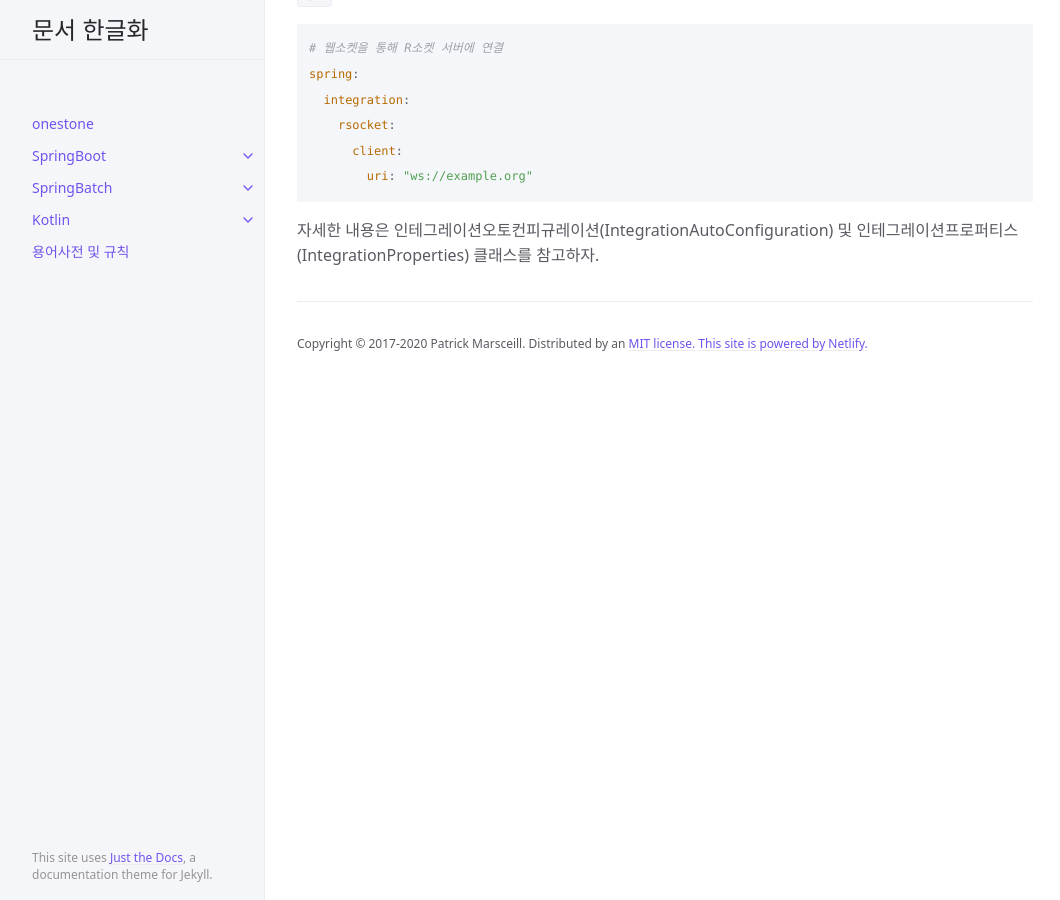
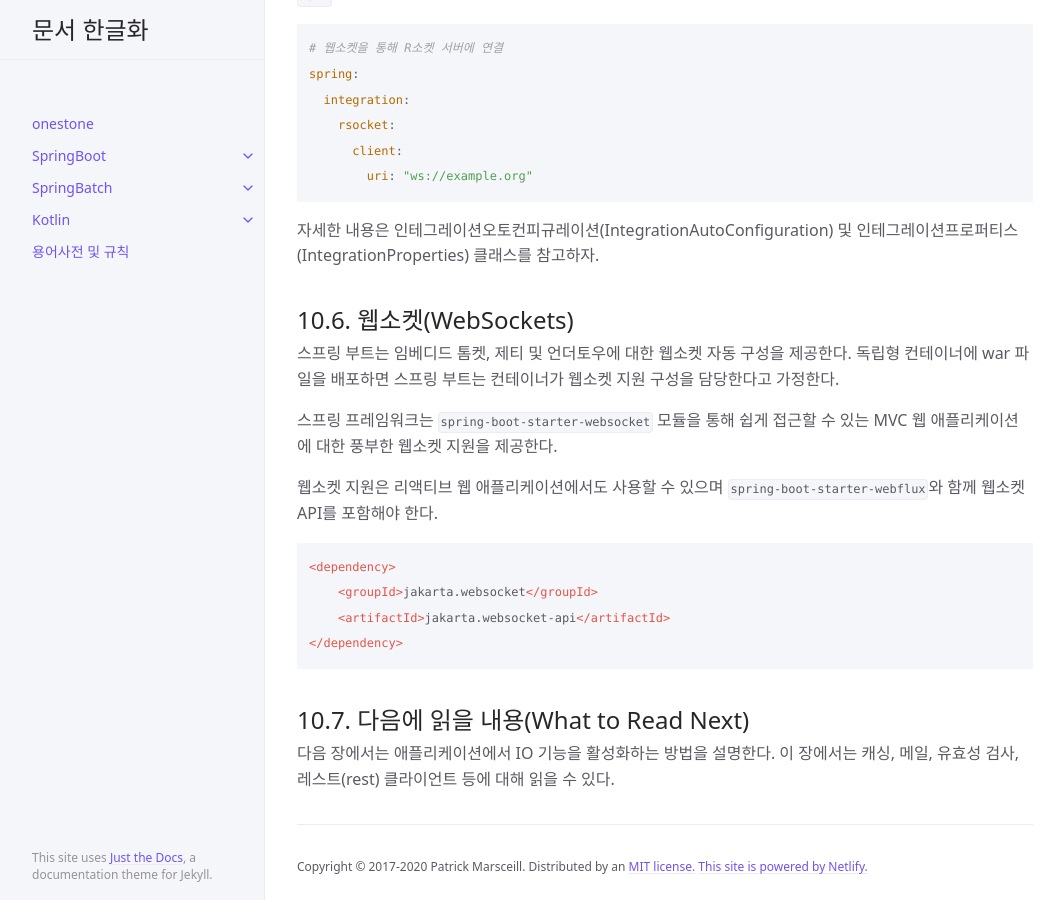
Before and after one commit to onestone9900/onestone9900.github.io, a Jekyll site: the page built from docs/spring_boot/3.1.1/spring_boot/10.messaging.md, in a window 1280 px wide and 900 px high, scrolled down 30056 px. Shown: the whole window, without its empty margins (107-1167 px from the left). Built offline with Jekyll 4.4.1, drawn with Linux system fonts in a browser that asks for light colours; some of the changed text lies outside the part shown.

Commit message:
docs: spring-boot - 10.6, 10.7

````diff
--- a/docs/spring_boot/3.1.1/spring_boot/10.messaging.md
+++ b/docs/spring_boot/3.1.1/spring_boot/10.messaging.md
@@ -31,8 +31,8 @@ nav_order: 10
         - 10.4.3. 스프링 메세징 R소켓 지원(Spring Messaging RSocket support)
         - 10.4.4. R소켓리퀘스터를 사용하여 R소켓 서비스 호출(Calling RSocket Services with RSocketRequester)
     - 10.5. 스프링 인테그레이션(Spring Integration)
-    - 10.6. WebSockets
-    - 10.7. What to Read Next
+    - 10.6. 웹소켓(WebSockets)
+    - 10.7. 다음에 읽을 내용(What to Read Next)
 
 ***
 
@@ -1119,3 +1119,22 @@ spring:
 ```
 
 자세한 내용은 인테그레이션오토컨피규레이션(IntegrationAutoConfiguration) 및 인테그레이션프로퍼티스(IntegrationProperties) 클래스를 참고하자.
+
+
+## 10.6. 웹소켓(WebSockets)
+스프링 부트는 임베디드 톰켓, 제티 및 언더토우에 대한 웹소켓 자동 구성을 제공한다. 독립형 컨테이너에 war 파일을 배포하면 스프링 부트는 컨테이너가 웹소켓 지원 구성을 담당한다고 가정한다.
+
+스프링 프레임워크는 `spring-boot-starter-websocket` 모듈을 통해 쉽게 접근할 수 있는 MVC 웹 애플리케이션에 대한 풍부한 웹소켓 지원을 제공한다.
+
+웹소켓 지원은 리액티브 웹 애플리케이션에서도 사용할 수 있으며 `spring-boot-starter-webflux`와 함께 웹소켓 API를 포함해야 한다.
+
+```xml
+<dependency>
+    <groupId>jakarta.websocket</groupId>
+    <artifactId>jakarta.websocket-api</artifactId>
+</dependency>
+```
+
+
+## 10.7. 다음에 읽을 내용(What to Read Next)
+다음 장에서는 애플리케이션에서 IO 기능을 활성화하는 방법을 설명한다. 이 장에서는 캐싱, 메일, 유효성 검사, 레스트(rest) 클라이언트 등에 대해 읽을 수 있다.
````
